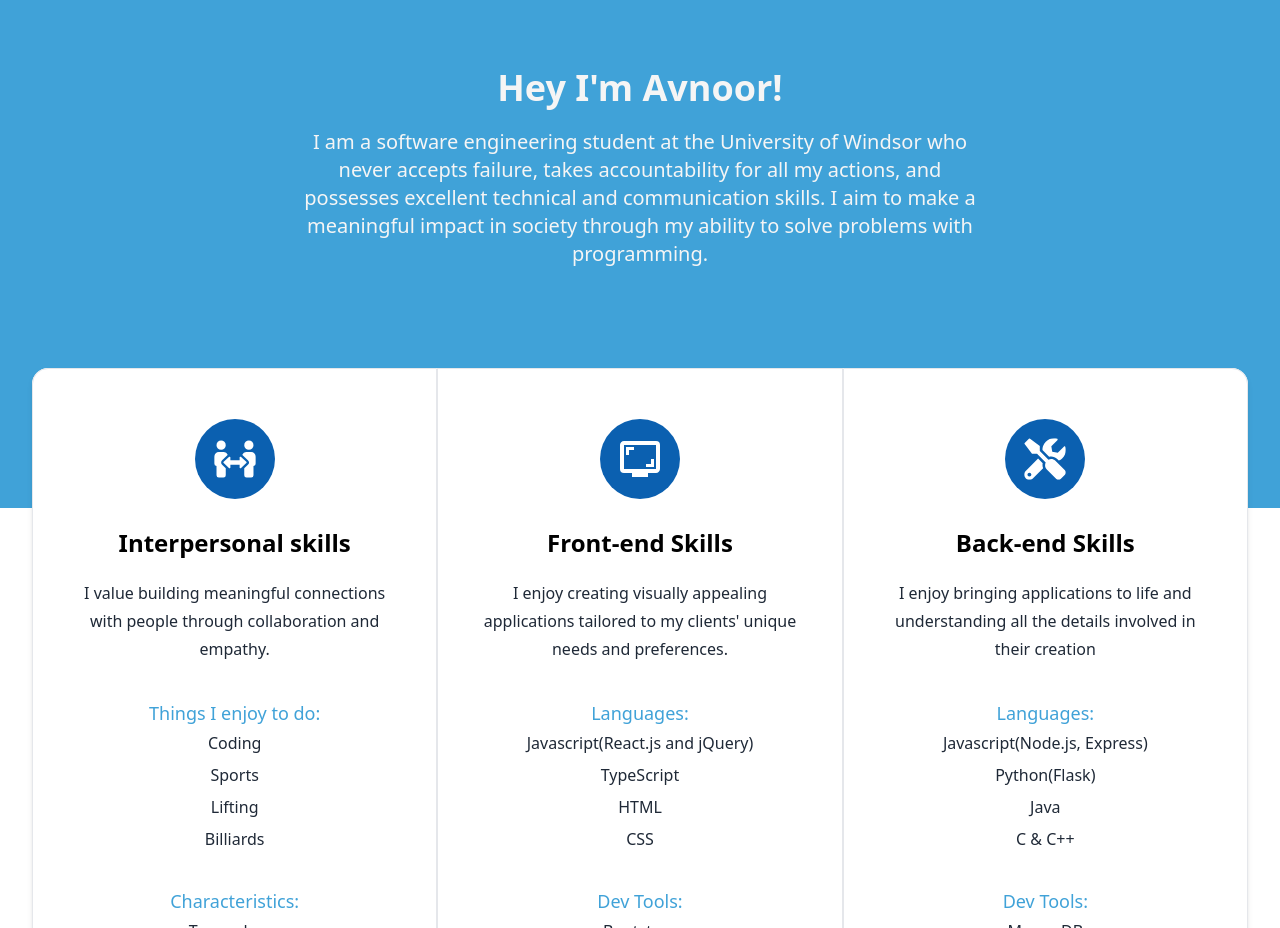
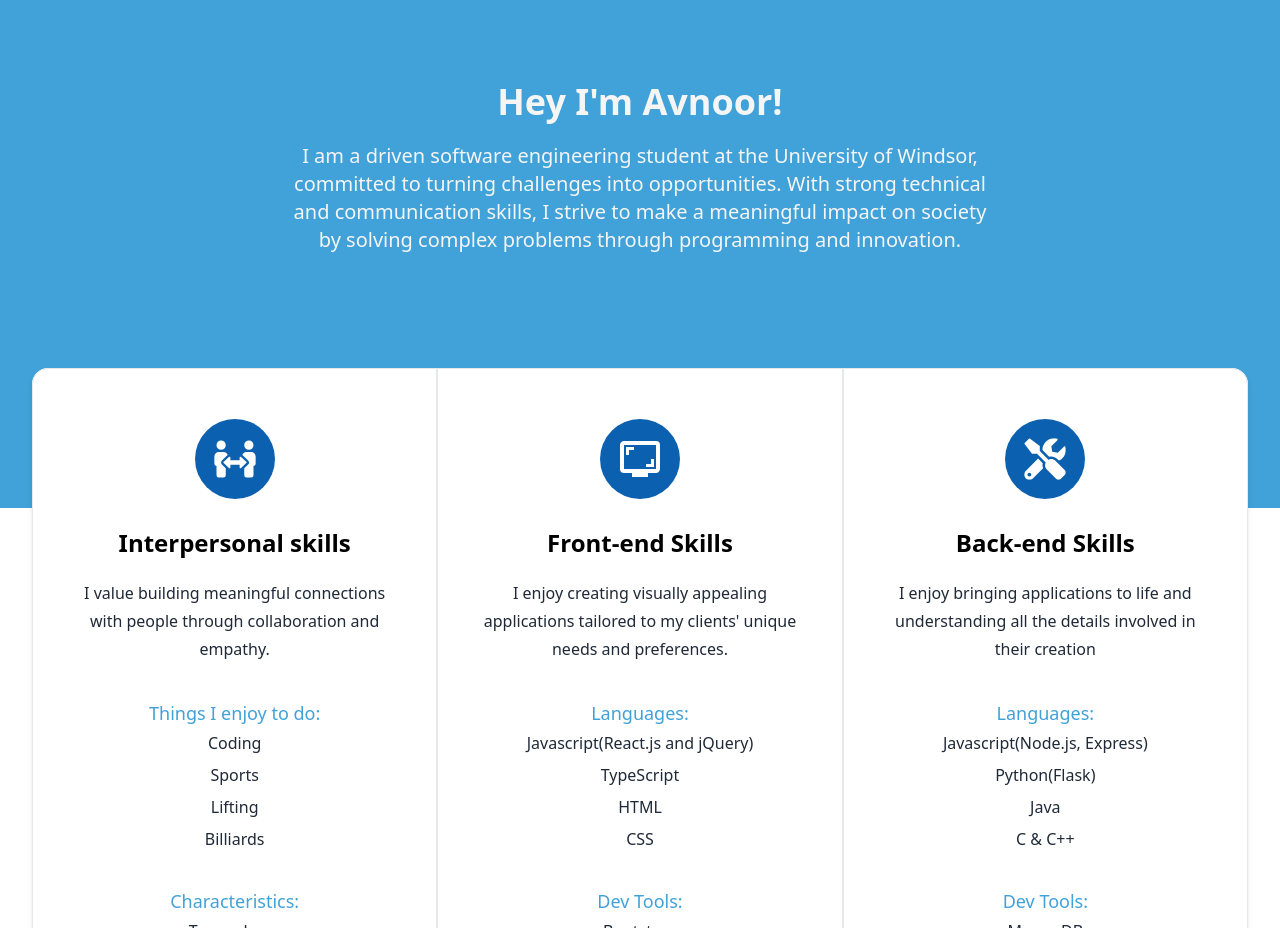
Before and after one commit to avnoor-ludhar/portfolioInReact, a React (Vite) app: page / in a window 1280 px wide. Shown: the part 1080-2008 px from the top of the page. Built offline with nearby package versions, Linux system fonts and the light colour scheme.

Commit message:
Fixed about me section

```diff
--- a/src/pages/AboutMe.jsx
+++ b/src/pages/AboutMe.jsx
@@ -36,7 +36,7 @@ const AboutMe = ({}, ref) =>{
                     Hey I'm Avnoor!
                 </h1>
                 <p className="text-center mb-2 md:text-xl text-lg text-[whitesmoke] font-thin leading-8">
-                    I am a software engineering student at the University of Windsor who never accepts failure, takes accountability for all my actions, and possesses excellent technical and communication skills. I aim to make a meaningful impact in society through my ability to solve problems with programming.
+                    I am a driven software engineering student at the University of Windsor, committed to turning challenges into opportunities. With strong technical and communication skills, I strive to make a meaningful impact on society by solving complex problems through programming and innovation.
                 </p>
             </motion.div>
         </div>
```
